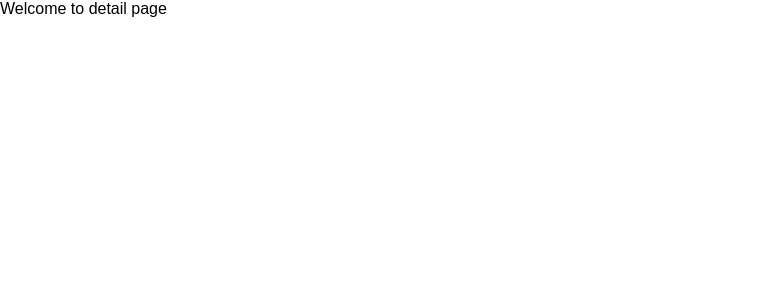
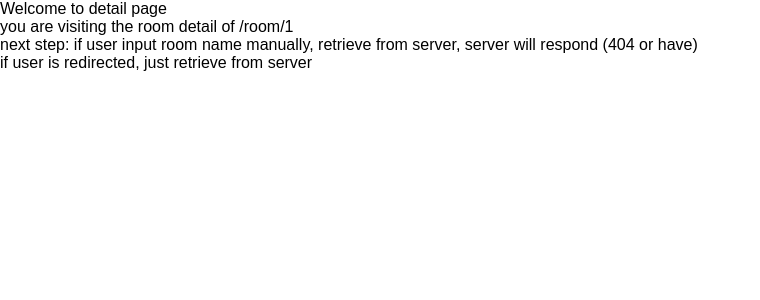
Before and after one commit to ziniuguo/Kozy_Hotel, a React (Create React App) app in the folder client/: page /room/1 in a window 1280 px wide. Shown: the top 300 px of the page, without its empty margins (0-760 px from the left). Built offline with nearby package versions, Linux system fonts and the light colour scheme.

Commit message:
room-detail-route

```diff
--- a/client/src/RoomDetail.js
+++ b/client/src/RoomDetail.js
@@ -1,14 +1,19 @@
 import React from "react";
-import {Link} from "react-router-dom";
 
 class RoomDetail extends React.Component {
 
     render() {
-        return(
+        return (
             <div>
                 <div>Welcome to detail page</div>
                 <div>
-
+                    you are visiting the room detail of {location.pathname}
+                </div>
+                <div>
+                    next step: if user input room name manually, retrieve from server, server will respond (404 or have)
+                </div>
+                <div>
+                    if user is redirected, just retrieve from server
                 </div>
             </div>
 
```
